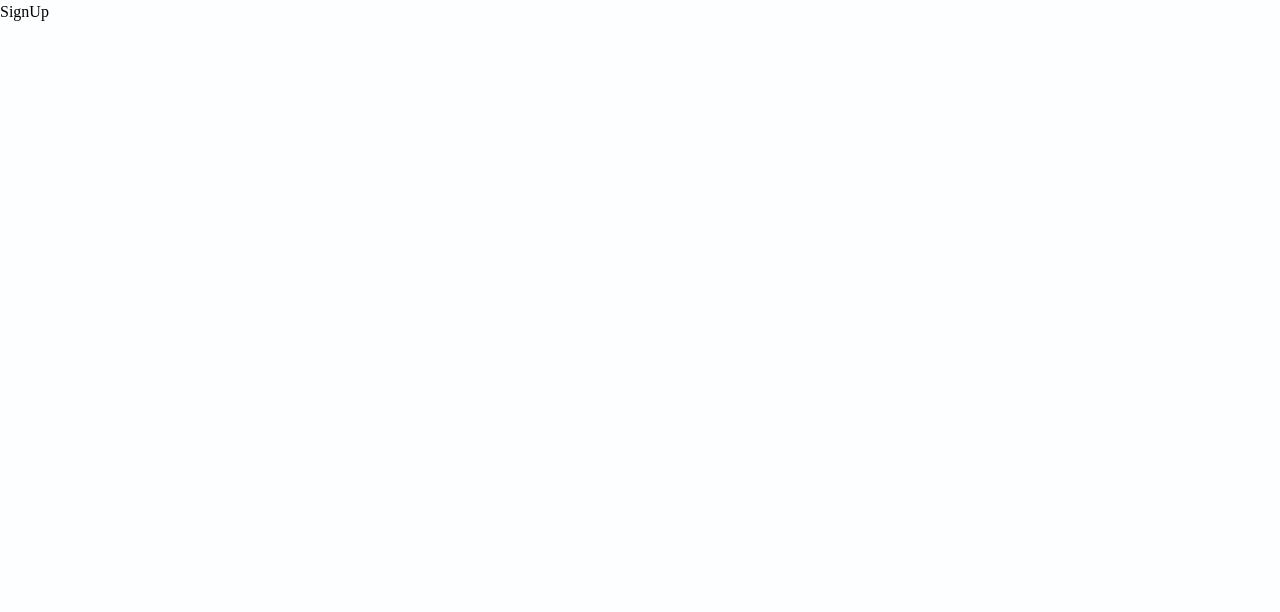
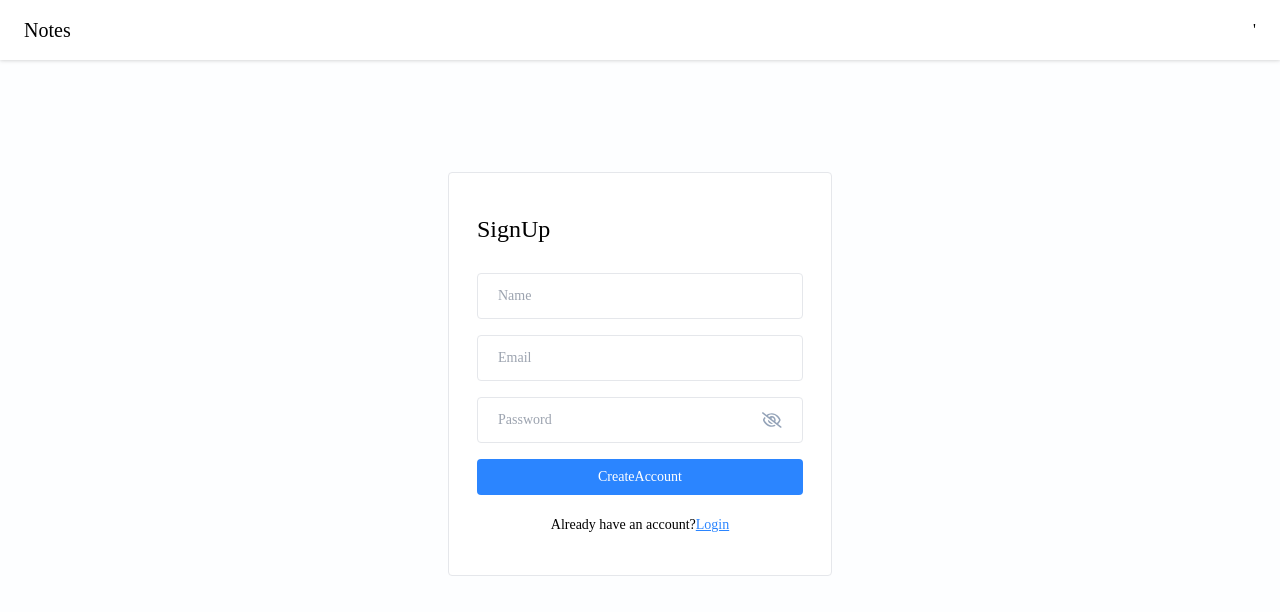
Before and after one commit to jijedilip006/Notes-App-MERN, a React (Vite) app in the folder frontend/notes-app/: page /signup in a window 1280 px wide. Shown: the top 612 px of the page. Built offline with nearby package versions, Linux system fonts and the light colour scheme; a web font is replaced by a local one.

Commit message:
feat(signup) : Create UI and logic for error handling in signup page

```diff
--- a/frontend/notes-app/src/pages/SignUp/SignUp.jsx
+++ b/frontend/notes-app/src/pages/SignUp/SignUp.jsx
@@ -1,9 +1,81 @@
-import React from 'react'
+import React, { useState } from 'react'
+import Navbar from '../../components/Navbar/Navbar';
+import PasswordInput from '../../components/Input/PasswordInput';
+import { Link } from 'react-router-dom';
+import { validateEmail } from '../../utils/helper';
+
 
 const SignUp = () => {
+
+  const [name, setName] = useState("");
+  const [email, setEmail] = useState("");
+  const [password, setPassword] = useState("");
+  const [error, setError] = useState("");
+
+  const handleSignUp = async (e) => {
+    e.preventDefault();
+
+    if (!name) {
+    setError("Please enter your name");
+    return;
+  }
+
+  if (!validateEmail(email)) {
+    setError("Please enter valid email");
+    return;
+  }
+
+  if (!password) {
+    setError("Please enter password");
+    return;
+  };
+  setError("")
+  }
+
   return (
-    <div>SignUp</div>
-  )
-}
+    <>
+      <Navbar />
+      <div className='flex items-center justify-center mt-28'>
+        <div className="w-96 border rounded bg-white px-7 py-10">
+          <form onSubmit={handleSignUp}>
+            <h4 className='text-2xl mb-7'>SignUp</h4>
+
+            <input
+              type='text'
+              placeholder="Name"
+              className='input-box'
+              value={name}
+              onChange={(e) => setName(e.target.value)}
+            />
+
+            <input
+              type='text'
+              placeholder="Email"
+              className='input-box'
+              value={email}
+              onChange={(e) => setEmail(e.target.value)}
+            />
+
+            <PasswordInput
+              value={password}
+              onChange={(e) => setPassword(e.target.value)}
+            />
+
+            {error && <p className='text-red-500 text-xs pb-1'>{error}</p>}
+
+            <button type='submit' className='btn-primary'>
+              CreateAccount
+            </button>
+            <p className='text-sm text-center mt-4'>
+              Already have an account?{""}
+              <Link to="/login" className='font-medium text-primary underline'>
+                Login</Link>
+            </p>
+          </form>
+        </div>
+      </div>
+    </>
+  );
+};
 
 export default SignUp
```
